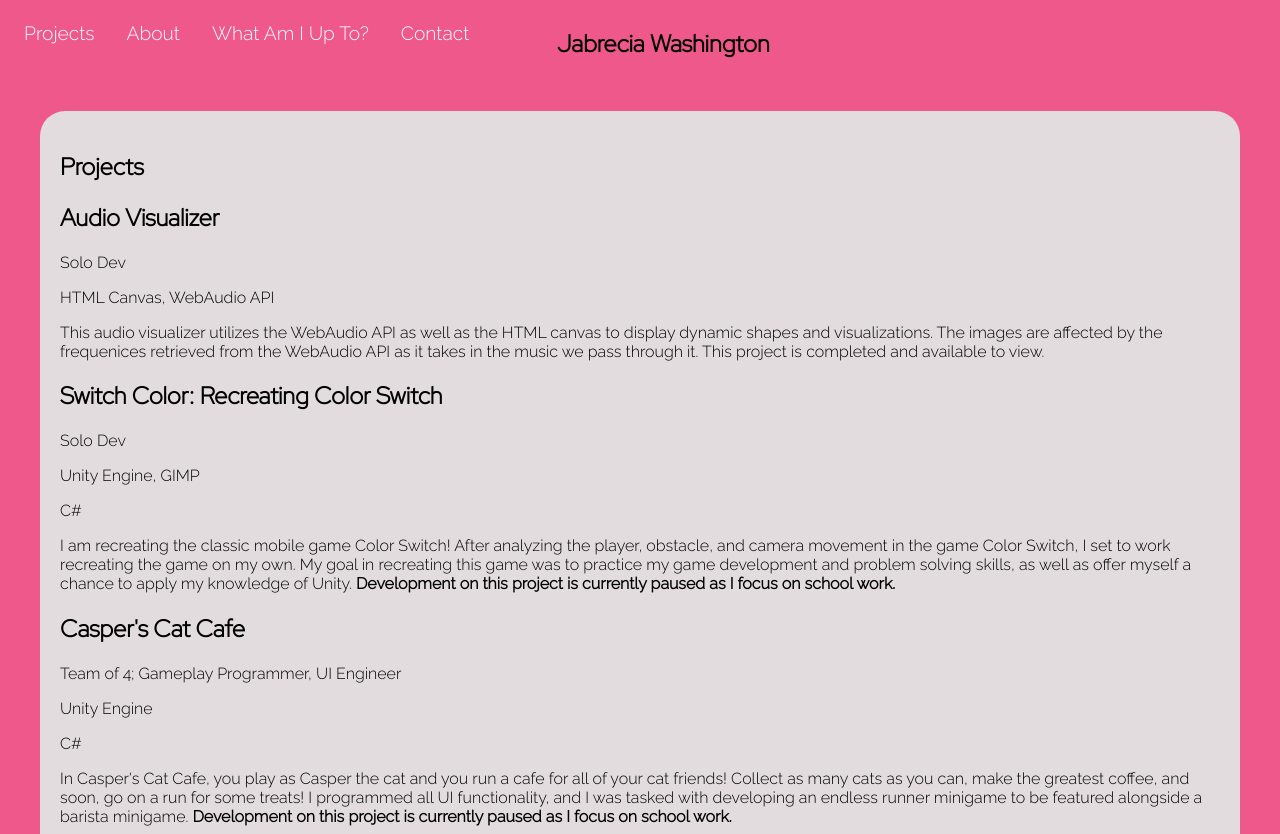
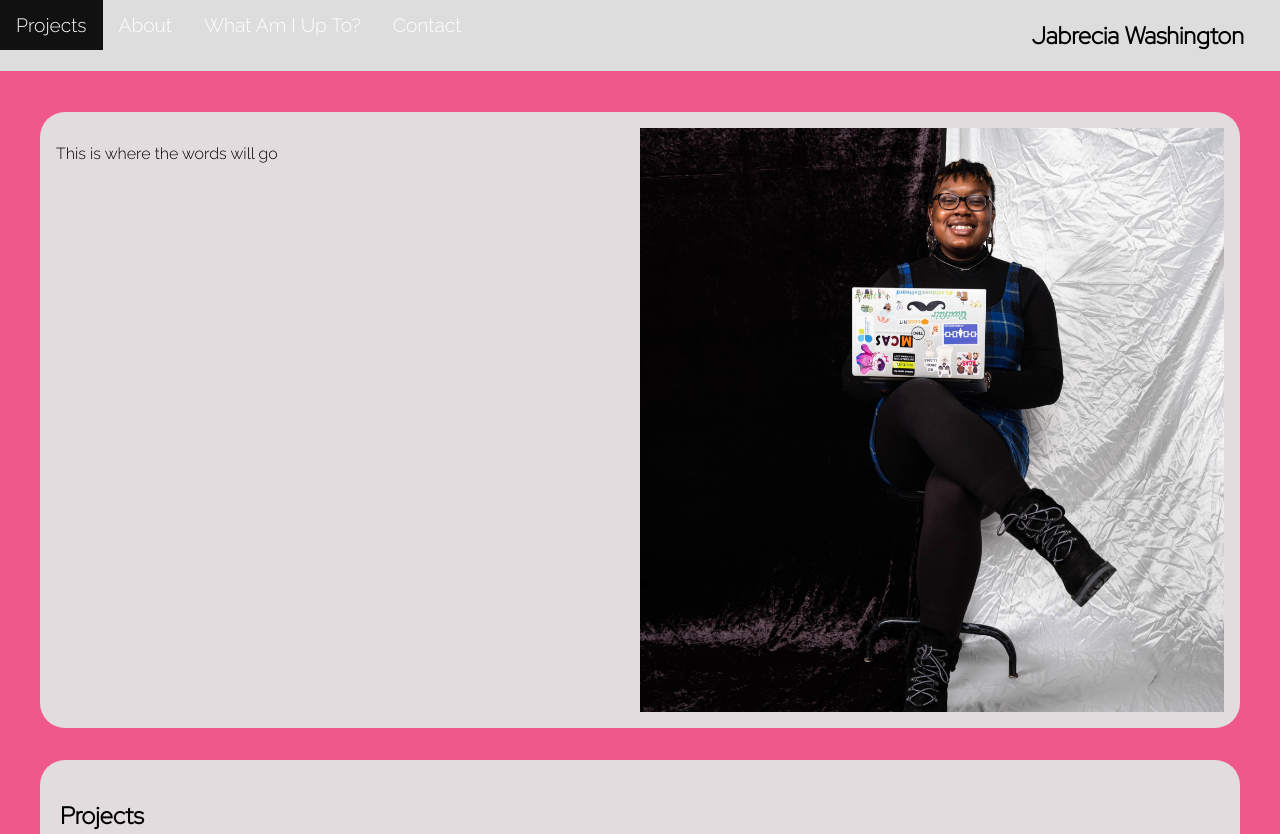
Before and after one commit to jlw4958/jlw4958.github.io, a plain HTML site: page index.html in a window 1280 px wide. Shown: the top 834 px of the page. Drawn offline with Linux system fonts and the light colour scheme.

Commit message:
set up grid for intro section

```diff
--- a/index.html
+++ b/index.html
@@ -23,8 +23,8 @@
         <section id="intro">
             <!-- intro to the site; features a demo reel/gif and a cute little caption -->
             <!-- grid w two cells -->
-
-
+            <p id="intro-text">This is where the words will go</p>
+            <img src="images/JabreciaWashington_Photo.jpg" alt="TBD" class="responsive-img"></img>
         </section>
 
         <section id="projects">
--- a/styles/main.css
+++ b/styles/main.css
@@ -13,7 +13,7 @@ p, #navbar a {
     font-family: 'Raleway', sans-serif;
 }
 
-#projects, #about, #waiut, #contact {
+#intro, #projects, #about, #waiut, #contact {
     background-color: #e2dcde;
     border-radius: 25px;
     padding: 20px;
@@ -22,23 +22,18 @@ p, #navbar a {
 
 /* navbar */
 #navbar {
-    width: auto;
-    border-radius: 25px;
+    background-color: #dddddd;
+    position: fixed;
+    top: 0;
+    width: 100%;
+    left: 0;
 }
 #navbar ul{
-    /* list-style-type: none;
-    margin: 0;
-    padding: 0;
-    background-color: #dddddd; */
     list-style-type: none;
     margin: 0;
     padding: 0;
     overflow: hidden;
 
-}
-#navbar li{
-    /* padding: 1em; */
-    float: left;
 }
 #navbar li a:hover {
     background-color: #111;
@@ -52,21 +47,31 @@ p, #navbar a {
     padding: 14px 16px;
     text-decoration: none;
     font-size: 1.2em;
+    float: left;
 }
 #navbar h1{
-    padding-left: 3em;
     font-size: 1.5rem;
-    float: top
+    float: right;
+    padding-right: 1.5em;
 }
 
-/* #navbar li h1 {
-    display: inline;
-    float: right;
-    top: -1em;
-} */
-/*
-#navbar a {
-    display: block;
-    padding: 8px;
-    background-color: #dddddd;
-} */
+#intro{
+    margin-top: 7em;
+    display: grid;
+    grid-template-columns: repeat(2, 1fr);
+    padding: 1em;
+}
+#intro p{
+    grid-column: 1;
+    text-align: justify;
+}
+#intro img{
+    grid-column: 2;
+    max-width: 100%;
+    height: auto;
+}
+
+/* projects */
+#projects{
+
+}
```
